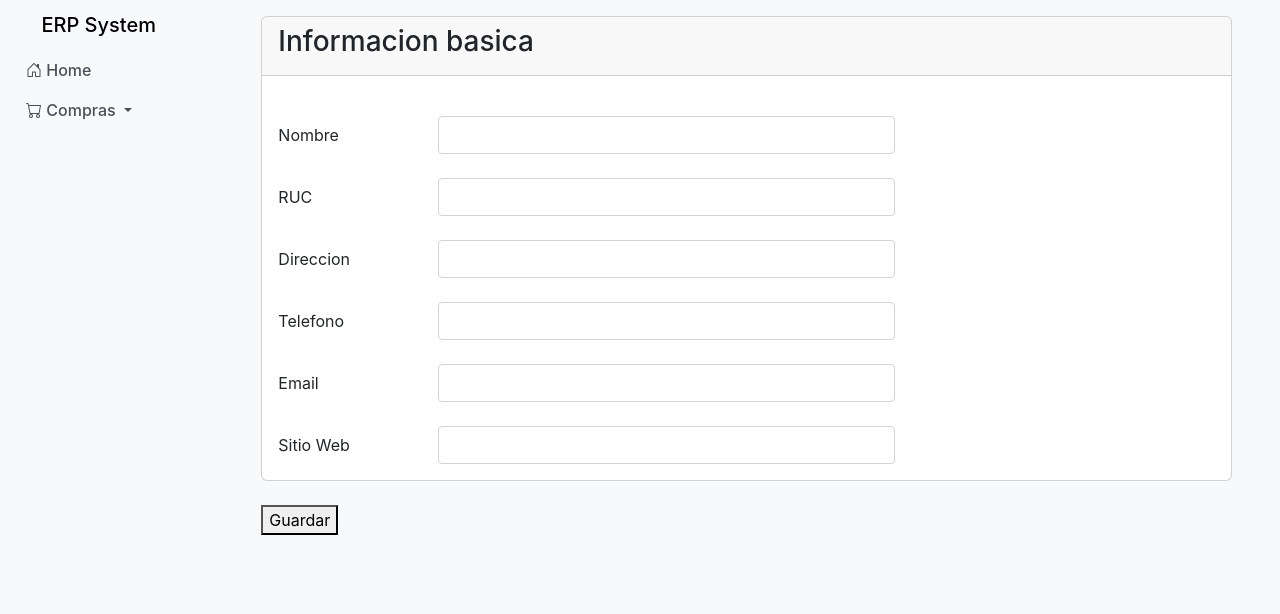
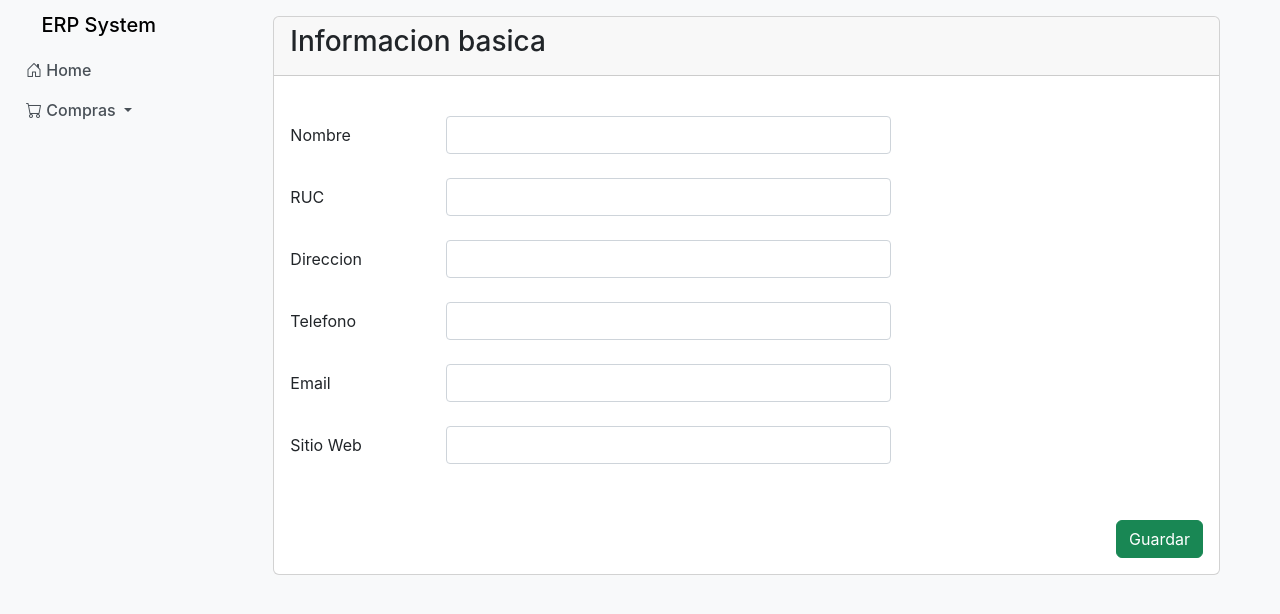
Before and after one commit to jllanosmiranda/erp, a Django app: page /procurement/suppliers/new in a window 1280 px wide. Shown: the top 614 px of the page. Run offline with Django 5.2, Linux system fonts and the light colour scheme.

Commit message:
update supplier form layout: reorganize fields, add container and consistent button styling

```diff
--- a/ERPDjangoProject/procurement/templates/procurement/supplier/new.html
+++ b/ERPDjangoProject/procurement/templates/procurement/supplier/new.html
@@ -5,6 +5,7 @@
 <form method="post">
             {% csrf_token %}
             {{ form.id }}
+<div class="container-sm">
     <div id='detalles' class="card mb-4">
         <div class="card-header">
             <h3>Informacion basica</h3>
@@ -28,8 +29,11 @@
                 </div>
             {% endfor %}
         </div>
+        <div class="mt-4 text-end p-3">
+            <button type="submit" class="btn btn-success">Guardar</button>
         </div>
-    <button type="submit">Guardar</button>
+    </div>
+</div>
 </form>
 <script type="module" src="{% static 'procurement/js/supplier/details.js' %}"></script>
 {% endblock %}
```
Lines whose indentation alone changed are shown as unchanged.
